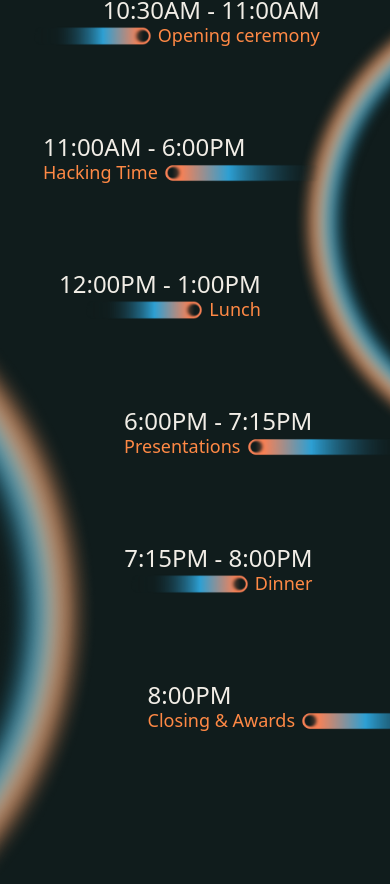
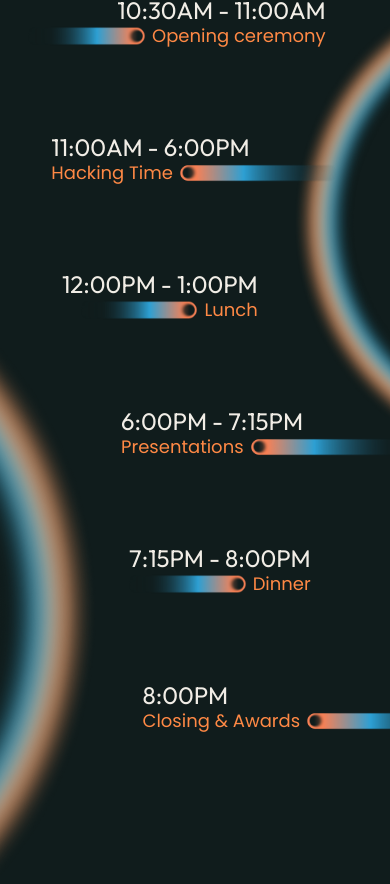
Before and after one commit to ScottyLabs/nova, a React (Vite) app: page / in a window 390 px wide. Shown: the part 995-1879 px from the top of the page. Built offline with nearby package versions, Linux system fonts and the light colour scheme.

Commit message:
chore: ever so slight shift in breakpoints

```diff
--- a/src/sections/Schedule.module.css
+++ b/src/sections/Schedule.module.css
@@ -42,6 +42,7 @@
   flex-direction: column;
   color: #f1ede6;
   margin: auto;
+  min-width: fit-content;
 
   &.timeslot-container--right {
     align-items: flex-end;
@@ -55,8 +56,10 @@
     @media screen and (max-width: 700px) {
       font-size: 1.5rem;
     }
+    font-family: "Outfit";
   }
   .suffix {
+    font-family: "Outfit";
     font-size: 1.5rem;
   }
   .details {
@@ -66,6 +69,9 @@
     font-size: 1.25rem;
     color: #ff8945;
     margin-top: -6px;
+    font-family: "Poppins";
+    text-wrap: nowrap;
+
     img {
       height: 20px;
     }
@@ -82,18 +88,27 @@
   &:nth-child(2) {
     right: 16vw;
     @media screen and (max-width: 500px) {
-      right: 3vw;
+      right: 12vw;
+    }
+    @media screen and (max-width: 400px) {
+      right: 0vw;
     }
   }
   &:nth-child(3) {
     left: 4vw;
     @media screen and (max-width: 500px) {
+      left: -6vw;
+    }
+    @media screen and (max-width: 400px) {
       left: -9vw;
     }
   }
   &:nth-child(4) {
     left: -8vw;
     @media screen and (max-width: 500px) {
+      left: 0vw;
+    }
+    @media screen and (max-width: 400px) {
       left: 18vw;
     }
   }
@@ -107,6 +122,9 @@
   &:nth-child(6) {
     left: 1vw;
     @media screen and (max-width: 500px) {
+      left: 10vw;
+    }
+    @media screen and (max-width: 400px) {
       left: 28vw;
     }
   }
```
